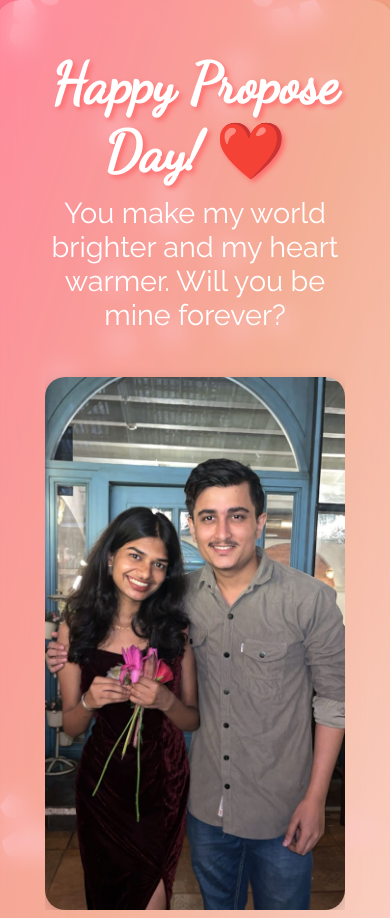
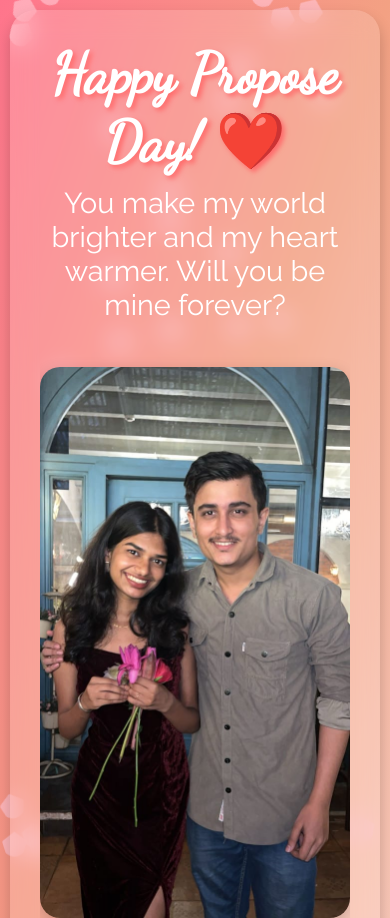
Before and after one commit to Rohit242003/valentineWeek, a plain HTML site: page index.html in a window 390 px wide. Shown: the top 918 px of the page. Drawn offline with Linux system fonts and the light colour scheme.

Commit message:
Add files via upload

```diff
--- a/index.html
+++ b/index.html
@@ -15,12 +15,34 @@
     body {
       font-family: 'Raleway', sans-serif;
       background: linear-gradient(to bottom right, #ff758c, #f3a183, #fad0c4);
-      display: flex;
-      justify-content: center;
-      align-items: center;
       min-height: 100vh;
-      overflow: hidden;
       position: relative;
+      padding: 20px;
+    }
+
+    /* Responsive layout for various screen sizes */
+    @media (max-width: 768px) {
+      body {
+        padding: 10px;
+      }
+
+      h1 {
+        font-size: 2.5em;
+      }
+
+      p {
+        font-size: 1.4em;
+      }
+    }
+
+    @media (max-width: 480px) {
+      h1 {
+        font-size: 2em;
+      }
+
+      p {
+        font-size: 1.2em;
+      }
     }
 
     /* Falling heart animations */
@@ -48,9 +70,10 @@
     /* Styling for main container */
     .container {
       text-align: center;
-      max-width: 800px;
+      max-width: 700px;
+      margin: 0 auto;
       background: rgba(255, 255, 255, 0.15);
-      padding: 50px;
+      padding: 30px;
       border-radius: 25px;
       box-shadow: 0 8px 15px rgba(0, 0, 0, 0.2);
       backdrop-filter: blur(12px);
```
